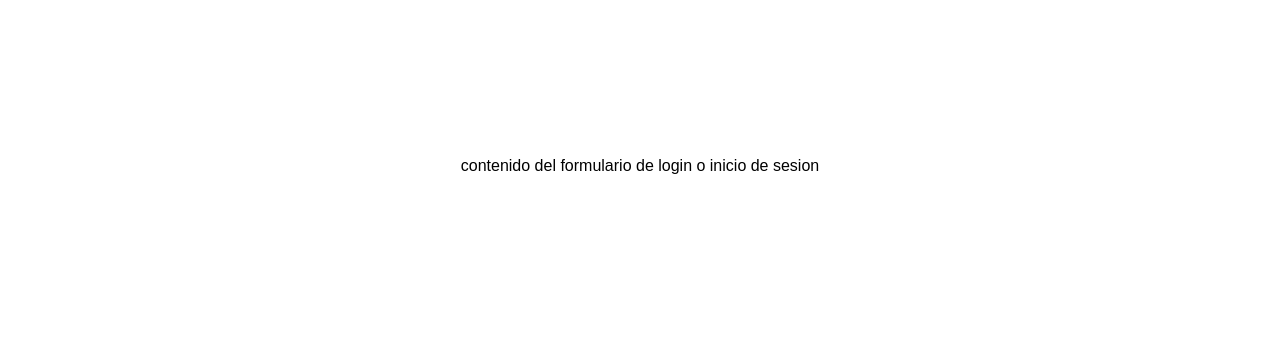
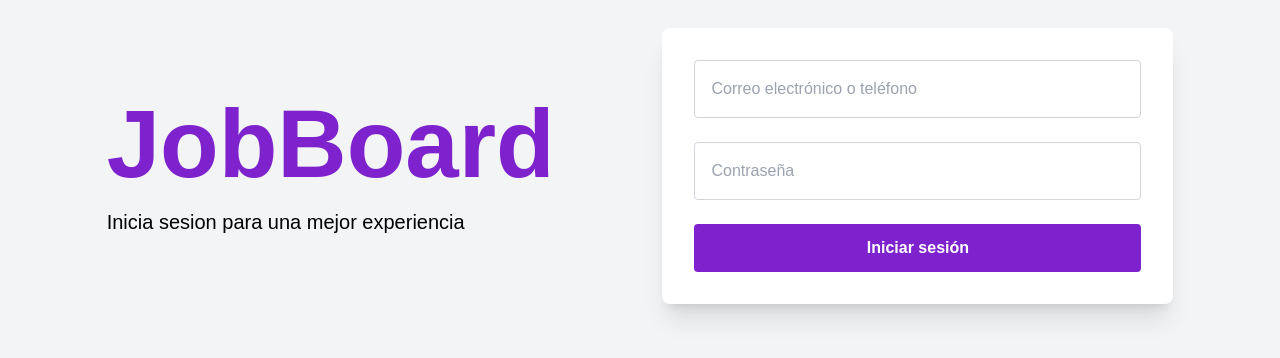
Before and after one commit to Juanes1510/Frontedh, a Next.js app: page /login in a window 1280 px wide. Shown: the part 234-592 px from the top of the page. Built offline with nearby package versions, Linux system fonts and the light colour scheme.

Commit message:
pagina login

```diff
--- /dev/null
+++ b/src/app/login.tsx
@@ -0,0 +1,11 @@
+import './globals.css';
+
+export default function Login() {
+  // Estado para controlar la visibilidad del formulario
+
+  return (
+    <div className="w-full justify-center items-center">
+     aqui va el login
+    </div>
+  );
+}
--- a/src/app/login/page.tsx
+++ b/src/app/login/page.tsx
@@ -1,9 +1,58 @@
+'use client'
 import '../globals.css';
 
+import React, { useState } from 'react';
+
 export default async function Login() {
+  const [email, setEmail] = useState('');
+  const [password, setPassword] = useState('');
+
+  const handleLogin = (e: React.FormEvent) => {
+    e.preventDefault();
+    // Aquí iría la lógica de autenticación
+    console.log('Iniciando sesión con', email, password);
+  };
+
   return (
-    <div className="w-full flex justify-center items-center h-screen">
-      contenido del formulario de login o inicio de sesion
+    <div className="flex min-h-screen justify-center items-center bg-gray-100">
+      <div className="flex items-center w-10/12 max-w-6xl">
+        {/* Sección izquierda con el logo y texto */}
+        <div className="w-1/2 text-left mr-12">
+          <h1 className="text-purple-700 text-8xl font-bold">JobBoard</h1>
+          <p className="text-xl mt-4">
+            Inicia sesion para una mejor experiencia
+          </p>
+        </div>
+
+        {/* Sección derecha con el formulario */}
+        <div className="w-1/2 bg-white shadow-xl rounded-lg p-8">
+          <form onSubmit={handleLogin} className="space-y-6">
+            <input
+              type="email"
+              placeholder="Correo electrónico o teléfono"
+              className="w-full p-4 border border-gray-300 rounded focus:outline-none focus:border-purple-900"
+              value={email}
+              onChange={(e) => setEmail(e.target.value)}
+              required
+            />
+            <input
+              type="password"
+              placeholder="Contraseña"
+              className="w-full p-4 border border-gray-300 rounded focus:outline-none focus:border-purple-900"
+              value={password}
+              onChange={(e) => setPassword(e.target.value)}
+              required
+            />
+            <button
+              type="submit"
+              className="w-full bg-purple-700 text-white font-semibold py-3 rounded hover:bg-purple-600 transition duration-200"
+            >
+              Iniciar sesión
+            </button>
+          </form>
+
+        </div>
+      </div>
     </div>
   );
 }
```
